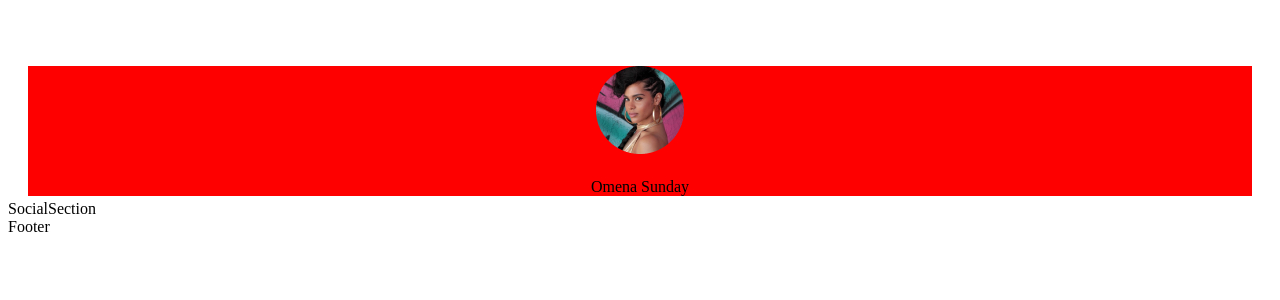
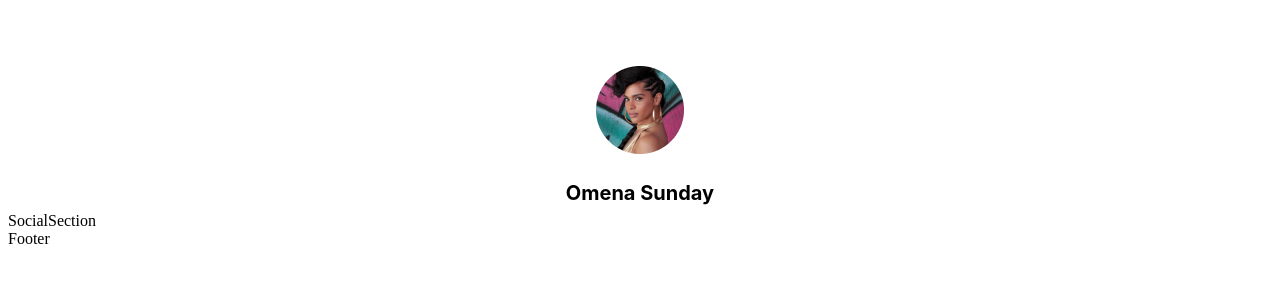
Before and after one commit to Sosaristic/hng9-first-task, a React (Create React App) app: page / in a window 1280 px wide. Shown: the top 300 px of the page. Built offline with nearby package versions, Linux system fonts and the light colour scheme.

Commit message:
change fon style and weight of twitter username

```diff
--- a/src/App.js
+++ b/src/App.js
@@ -7,7 +7,7 @@ import Footer from "./components/Footer";
 function App() {
   return (
     <Container display="flex" direction="column"  >
-      <Container display = "flex" padding="4px 20px">
+      <Container display = "flex" padding="4px 144px">
         <Profile />
       </Container>
 <SocialSection />
--- a/src/components/styled/ProfileStyled.js
+++ b/src/components/styled/ProfileStyled.js
@@ -1,6 +1,7 @@
 import styled from "styled-components";
 
 export const ProfileStyled = styled.div`
+@import url('https://fonts.googleapis.com/css2?family=Inter:wght@700&display=swap');
 position: relative;
 display: flex;
 width: 100%;
@@ -8,7 +9,7 @@ margin-top: 54px;
 flex-direction: column;
 align-items: center;
 justify-content: center;
-background-color: red;
+
 
 .img{
     width: 88px;
@@ -22,5 +23,9 @@ background-color: red;
 }
 #twitter{
     margin-top: 24px;
+    line-height: 30px;
+    font-weight: 700;
+    font-size: 20px;
+    font-family: 'Inter', sans-serif;
 }
 `
```
